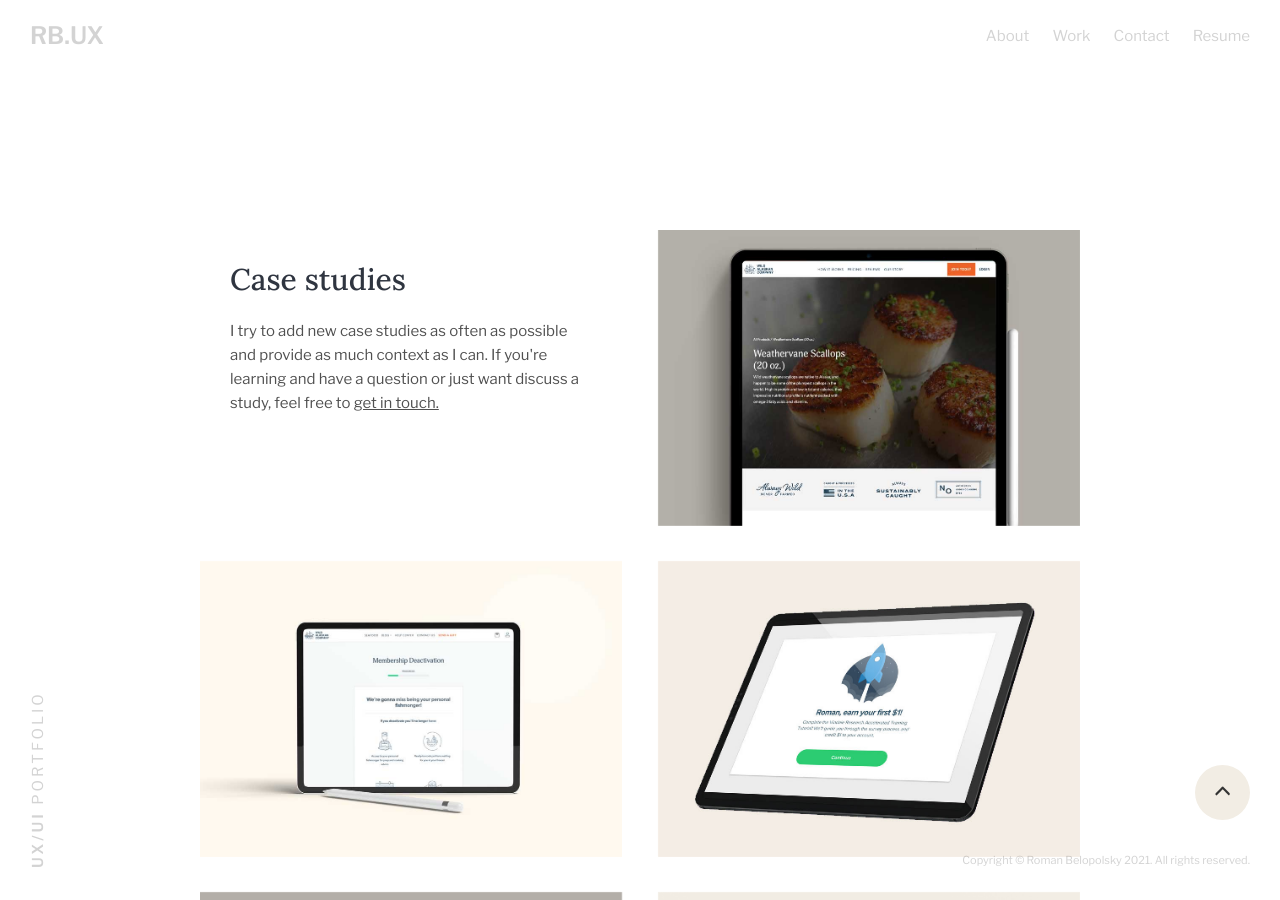
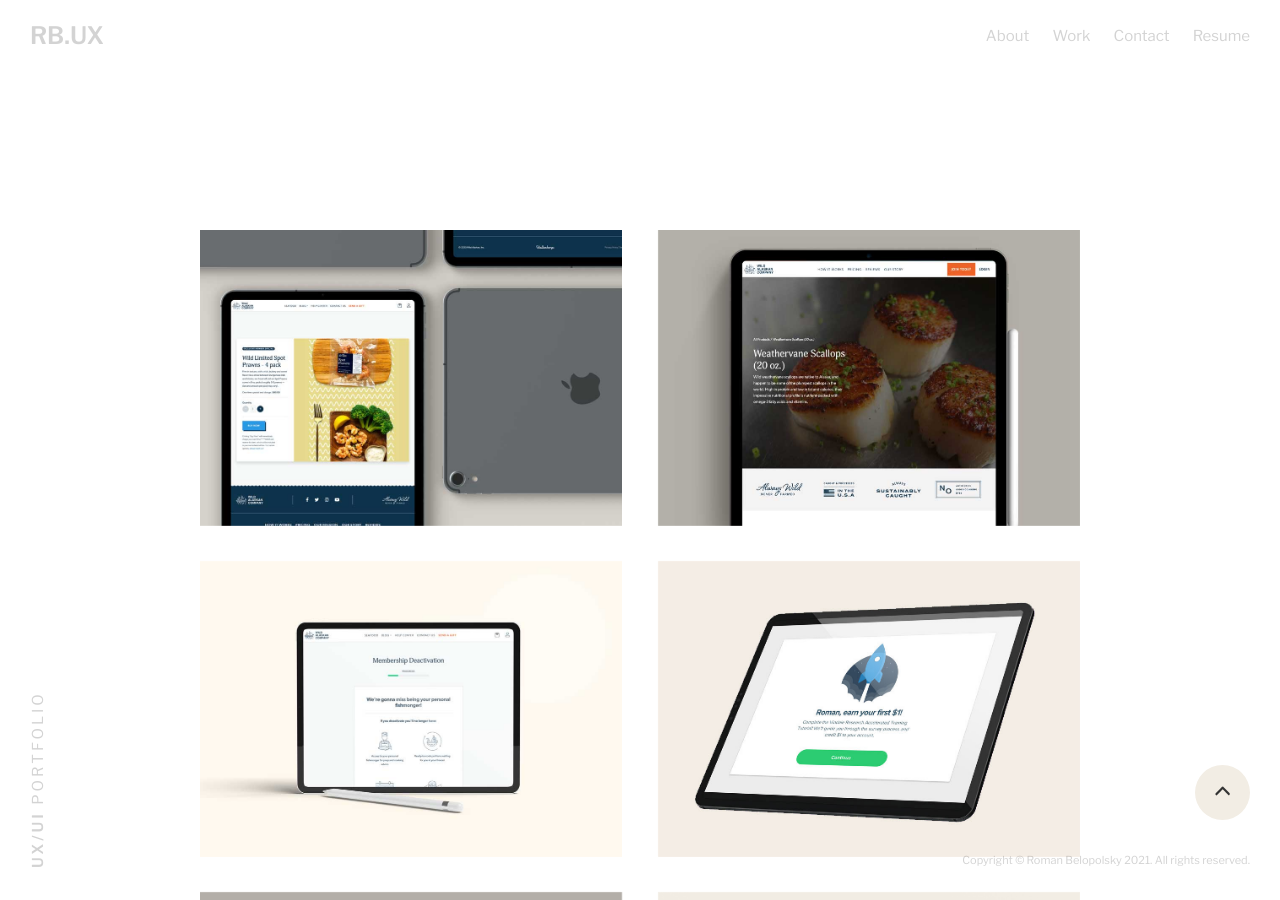
Before and after one commit to rbelopolsky/rbelopolsky.github.io, a Jekyll site: the page built from index.html, in a window 1280 px wide and 900 px high, scrolled down 526 px. Built offline with Jekyll 4.4.1, drawn with Linux system fonts in a browser that asks for light colours; comment, search, counter and statistics services are not loaded.

Commit message:
Adding new case study
- Adding case study
- Swapping out incorrect char

```diff
--- a/index.html
+++ b/index.html
@@ -22,9 +22,23 @@ nav-link: '#'
 <div id="mainContent" class="section">
     <div class="container">
       <div class="row">
-        <div class="columns six section reduce-padding">
+        <!-- <div class="columns six section reduce-padding">
           <h3>Case studies</h3>
           <p>I try to add new case studies as often as possible and provide as much context as I can. If you're learning and have a question or just want discuss a study, feel free to <a href="#contact"><u>get in touch.</u></a></p>
+        </div> -->
+        <div class="columns six">
+            <a href="study/member-specials">
+                <div class="overlay-parent" style="position: relative;">
+                    <img class="stretch lazy" data-src="img/member-special-ipad.jpg"/>
+                    <div class="overlay-content">
+                      <div class="overlay-text">
+                          <h3>Member Specials</h3>
+                          <br/>
+                          <div class="button">Read case study</div>
+                      </div>
+                    </div>
+                </div>
+            </a>
         </div>
         <div class="columns six">
             <a href="study/seafood-index">
--- a/study/deactivation-flow.html
+++ b/study/deactivation-flow.html
@@ -41,7 +41,7 @@ nav-link: '/'
           <li>Deactivating members manually takes significant time</li>
           <li>The brand is damaged by not allowing members to deactivate themselves</li>
           <li>Not realizing full potential of a win back rate because win back attempts are delayed via email and not in-flow</li>
-          <li>50% of our deactivation reasons are “no reason provided”, which doesn’t allow us to hyper personalize our win back strategy and address issues with brand or product</li>
+          <li>50% of our deactivation reasons are “no reason provided”, which doesn't allow us to hyper personalize our win back strategy and address issues with brand or product</li>
         </ol>
       </div>
       <br><br>
--- a/study/tutorial-flow.html
+++ b/study/tutorial-flow.html
@@ -43,11 +43,11 @@ nav-link: '/'
               <p>After reviewing internal data for day one users it became clear to our CTO that not enough users were completing their profiles after signing up. This was important because: in order to match users efficiently with surveys, we needed basic demographic profile data. Without that data, users were getting bounced from their first survey, which triggered a negative user experience and led to a high incidence rate of account abandonment.</p>
               <p>My task was to significantly improve day one profile completions, which would improve the experience of new users by making it far more likely that they would qualify for and earn money from their first survey and then move on to more surveys and generate further revenue</p>
           </div>
-          <div class="article-large-text quote">"it became increasingly clear that this wasn’t just an issue with our product, this was an industry-wide&nbsp;issue."</div>
+          <div class="article-large-text quote">"it became increasingly clear that this wasn't just an issue with our product, this was an industry-wide&nbsp;issue."</div>
           <div id="subSectionTwo" class="subsection scrollspy">
               <h3>II. User Research</h3>
               <p>I collaborated with our social media team to create a series of surveys and questionnaires to help us get a deeper understanding of the issues our new users were having. Our questions focused on frustrations users had when joining and with the survey-taking process in general. The results were somewhat shocking. The majority of respondents had serious issues when signing up, even users that became power users. When we did a follow-up survey to learn how users had gone about overcoming confusions as new users, we found that a majority had found outside resources for help, such as youtube videos and blog articles from fellow members.</p>
-              <p>Now at this point, it would be very easy to point a finger at our particular product and team and say "you idiots, you f*cked up!" But, after doing some thorough research on a long list of competitors, it became increasingly clear that this wasn’t just an issue with our product, this was an industry-wide issue. I couldn’t find a single example of a product in market research that was doing anything differently in terms of onboarding its users. Market research, in general, is a very insular industry full of jargon and processes that are industry-specific. This issue, in my opinion, arose from an industry with tunnel-vision that moved online before user experience was even a proper field. What I had discovered was: <b>a golden opportunity to improve the user experience for our new users and significantly boost revenue.</b></p>
+              <p>Now at this point, it would be very easy to point a finger at our particular product and team and say "you idiots, you f*cked up!" But, after doing some thorough research on a long list of competitors, it became increasingly clear that this wasn't just an issue with our product, this was an industry-wide issue. I couldn't find a single example of a product in market research that was doing anything differently in terms of onboarding its users. Market research, in general, is a very insular industry full of jargon and processes that are industry-specific. This issue, in my opinion, arose from an industry with tunnel-vision that moved online before user experience was even a proper field. What I had discovered was: <b>a golden opportunity to improve the user experience for our new users and significantly boost revenue.</b></p>
           </div>
           <a data-fslightbox="gallery1" data-fslightbox href="../img/study-img/case-study-tutorial-sketches.png">
               <img class="stretch lazy article-wide-featured-img" data-src="../img/study-img/case-study-tutorial-sketches.png"/>
```
Also changed, not shown: study/member-specials.html (added, +105 -0 lines), study/wimze-brand.html (+5 -5 lines), img/member-special-ipad.jpg (added), img/study-img/member-specials-study/member-special-1.jpg (added), img/study-img/member-specials-study/member-special-2.jpg (added).
